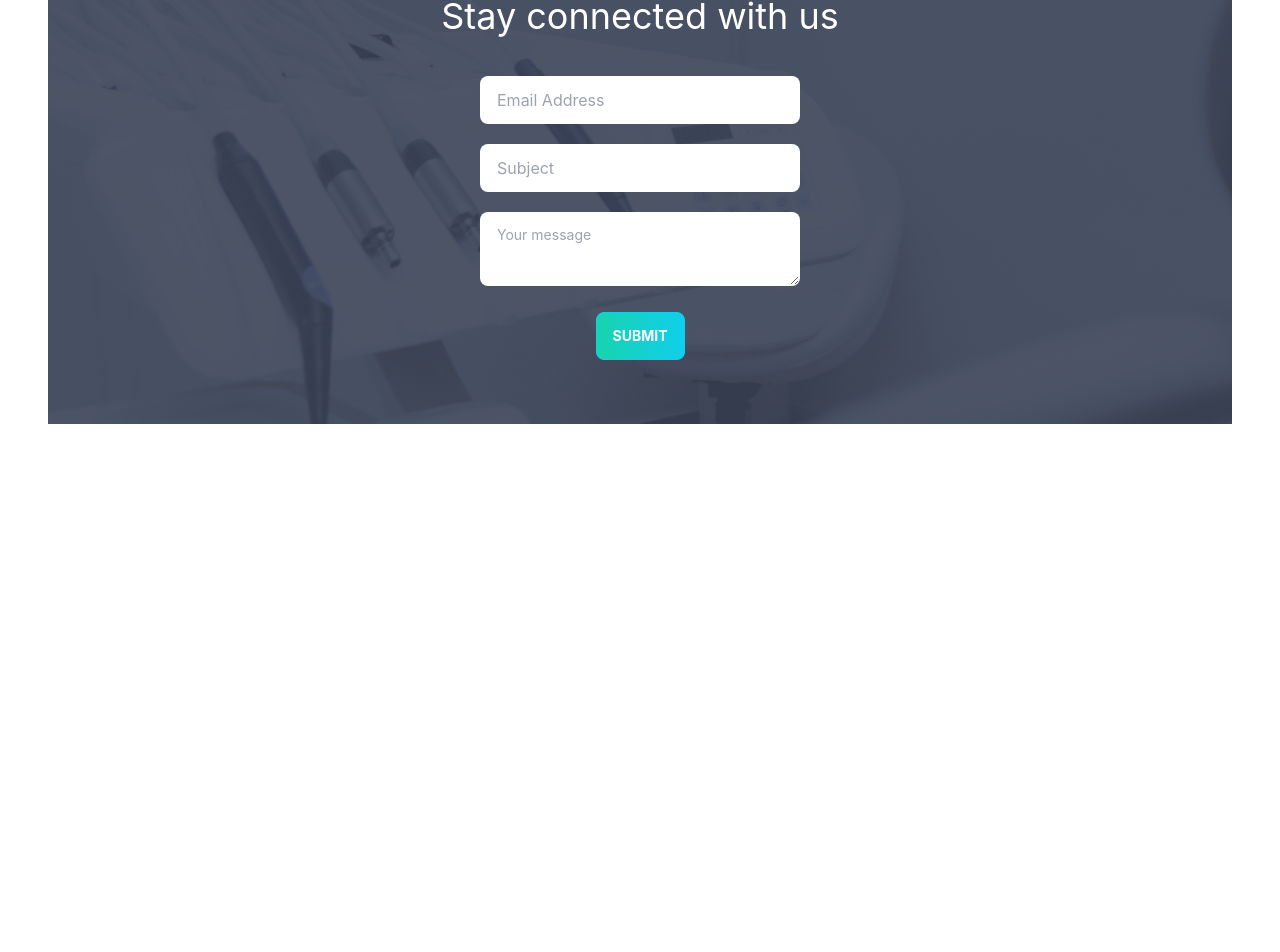
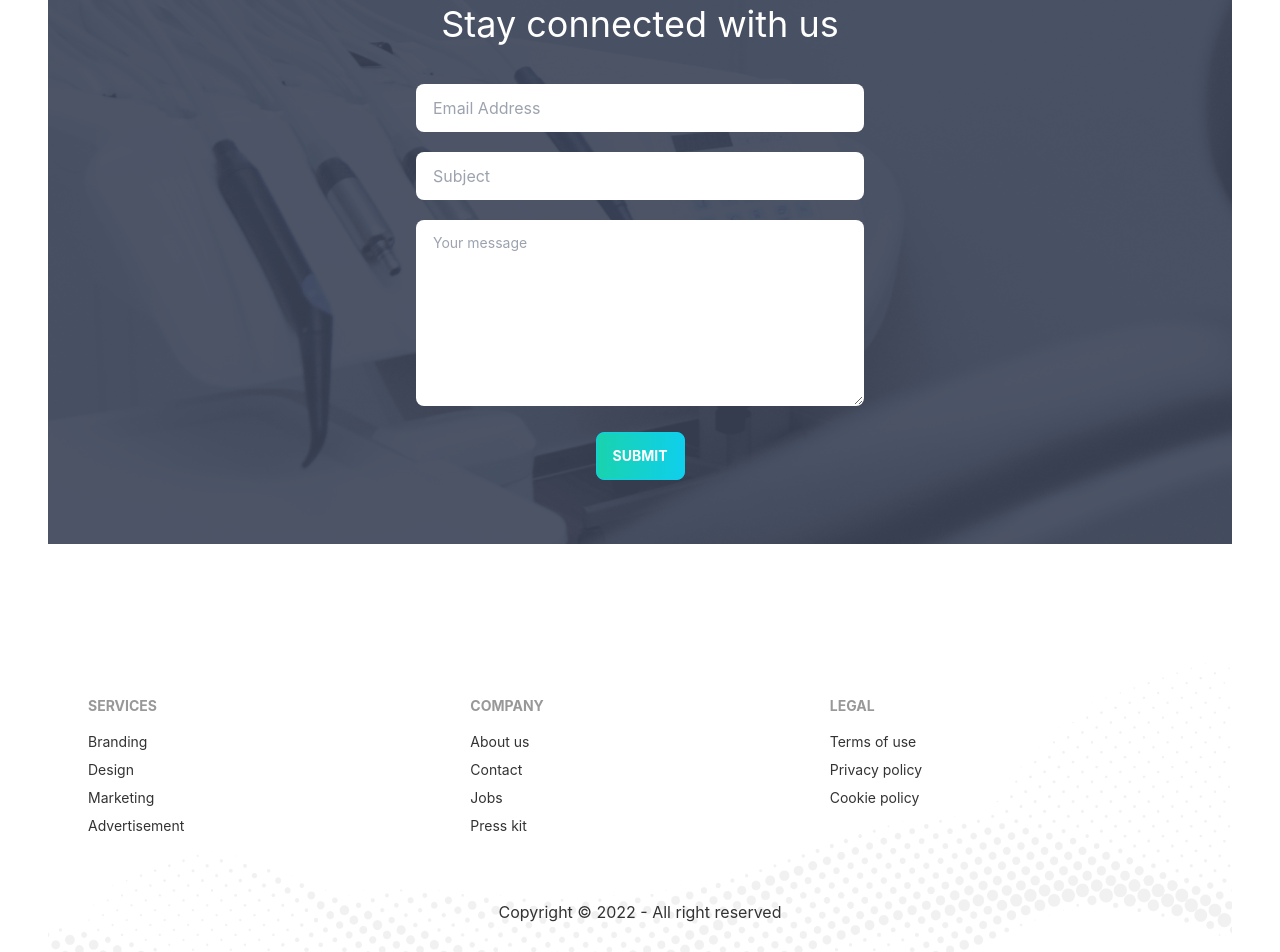
Before and after one commit to rakibul-wdp/doctors-portal, a React (Create React App) app: page / in a window 1280 px wide. Shown: the part 3138-4090 px from the top of the page. Before the commit the page ends 3674 px from the top, so only its background shows below. Built offline with nearby package versions, Linux system fonts and the light colour scheme.

Commit message:
add footer section

```diff
--- a/public/index.html
+++ b/public/index.html
@@ -1,14 +1,12 @@
 <!DOCTYPE html>
 <html lang="en">
+
 <head>
   <meta charset="utf-8" />
   <link rel="icon" href="%PUBLIC_URL%/favicon.ico" />
   <meta name="viewport" content="width=device-width, initial-scale=1" />
   <meta name="theme-color" content="#000000" />
-    <meta
-      name="description"
-      content="Web site created using create-react-app"
-    />
+  <meta name="description" content="Web site created using create-react-app" />
   <link rel="apple-touch-icon" href="%PUBLIC_URL%/logo192.png" />
   <!--
       manifest.json provides metadata used when your web app is installed on a
@@ -24,8 +22,9 @@
       work correctly both with client-side routing and a non-root public URL.
       Learn how to configure a non-root public URL by running `npm run build`.
     -->
-    <title>React App</title>
+  <title>Doctors Portal</title>
 </head>
+
 <body>
   <noscript>You need to enable JavaScript to run this app.</noscript>
   <div id="root"></div>
@@ -40,4 +39,5 @@
       To create a production bundle, use `npm run build` or `yarn build`.
     -->
 </body>
+
 </html>
--- a/src/Pages/Home/Contact.js
+++ b/src/Pages/Home/Contact.js
@@ -10,11 +10,11 @@ const Contact = () => {
         <h3 className='text-4xl text-white'>Stay connected with us</h3>
       </div>
       <div className='text-center'>
-        <input type='text' placeholder='Email Address' className='input w-full max-w-xs' />
+        <input type='text' placeholder='Email Address' className='input w-full max-w-md' />
         <br />
-        <input type='text' placeholder='Subject' className='input w-full max-w-xs my-5' />
+        <input type='text' placeholder='Subject' className='input w-full max-w-md my-5' />
         <br />
-        <textarea className='textarea w-full max-w-xs mb-5' placeholder='Your message'></textarea>
+        <textarea rows='6' className='textarea w-full max-w-md mb-5' placeholder='Your message'></textarea>
         <br />
         <PrimaryButton>Submit</PrimaryButton>
       </div>
--- a/src/Pages/Home/Home.js
+++ b/src/Pages/Home/Home.js
@@ -1,4 +1,5 @@
 import React from 'react';
+import Footer from '../Shared/Footer';
 import Banner from './Banner';
 import Care from './Care';
 import Contact from './Contact';
@@ -17,6 +18,7 @@ const Home = () => {
       <MakeAppointment />
       <Testimonial />
       <Contact />
+      <Footer />
     </div>
   );
 };
--- a/src/Pages/Home/Testimonial.js
+++ b/src/Pages/Home/Testimonial.js
@@ -34,7 +34,7 @@ const Testimonial = () => {
   ];
   return (
     <section>
-      <div className='flex justify-between'>
+      <div className='flex justify-between mb-2'>
         <div>
           <h3 className='text-xl font-bold text-secondary'>Testimonial</h3>
           <h2 className='text-4xl'>What Our Patients Says</h2>
--- /dev/null
+++ b/src/Pages/Shared/Footer.js
@@ -0,0 +1,37 @@
+import React from 'react';
+import footer from '../../assets/images/footer.png';
+
+const Footer = () => {
+  const date = new Date().getFullYear();
+  return (
+    <footer className='p-10' style={{ background: `url(${footer})`, backgroundSize: 'cover' }}>
+      <div className='footer'>
+        <div>
+          <span className='footer-title'>Services</span>
+          <a className='link link-hover'>Branding</a>
+          <a className='link link-hover'>Design</a>
+          <a className='link link-hover'>Marketing</a>
+          <a className='link link-hover'>Advertisement</a>
+        </div>
+        <div>
+          <span className='footer-title'>Company</span>
+          <a className='link link-hover'>About us</a>
+          <a className='link link-hover'>Contact</a>
+          <a className='link link-hover'>Jobs</a>
+          <a className='link link-hover'>Press kit</a>
+        </div>
+        <div>
+          <span className='footer-title'>Legal</span>
+          <a className='link link-hover'>Terms of use</a>
+          <a className='link link-hover'>Privacy policy</a>
+          <a className='link link-hover'>Cookie policy</a>
+        </div>
+      </div>
+      <div className='mt-16 text-center'>
+        <p>Copyright © {date} - All right reserved</p>
+      </div>
+    </footer>
+  );
+};
+
+export default Footer;
--- a/src/Pages/Shared/Navbar.js
+++ b/src/Pages/Shared/Navbar.js
@@ -29,7 +29,7 @@ const Navbar = () => {
     <div className='navbar bg-base-100 justify-between'>
       <div className='navbar-start'>
         <div className='dropdown'>
-          <label tabindex='0' className='btn btn-ghost lg:hidden'>
+          <label tabIndex='0' className='btn btn-ghost lg:hidden'>
             <svg
               xmlns='http://www.w3.org/2000/svg'
               className='h-5 w-5'
@@ -37,10 +37,10 @@ const Navbar = () => {
               viewBox='0 0 24 24'
               stroke='currentColor'
             >
-              <path stroke-linecap='round' stroke-linejoin='round' stroke-width='2' d='M4 6h16M4 12h8m-8 6h16' />
+              <path strokeLinecap='round' strokeLinejoin='round' strokeWidth='2' d='M4 6h16M4 12h8m-8 6h16' />
             </svg>
           </label>
-          <ul tabindex='0' className='menu menu-compact dropdown-content mt-3 p-2 shadow bg-base-100 rounded-box w-52'>
+          <ul tabIndex='0' className='menu menu-compact dropdown-content mt-3 p-2 shadow bg-base-100 rounded-box w-52'>
             {menuItems}
           </ul>
         </div>
```
Lines whose indentation alone changed are shown as unchanged.
